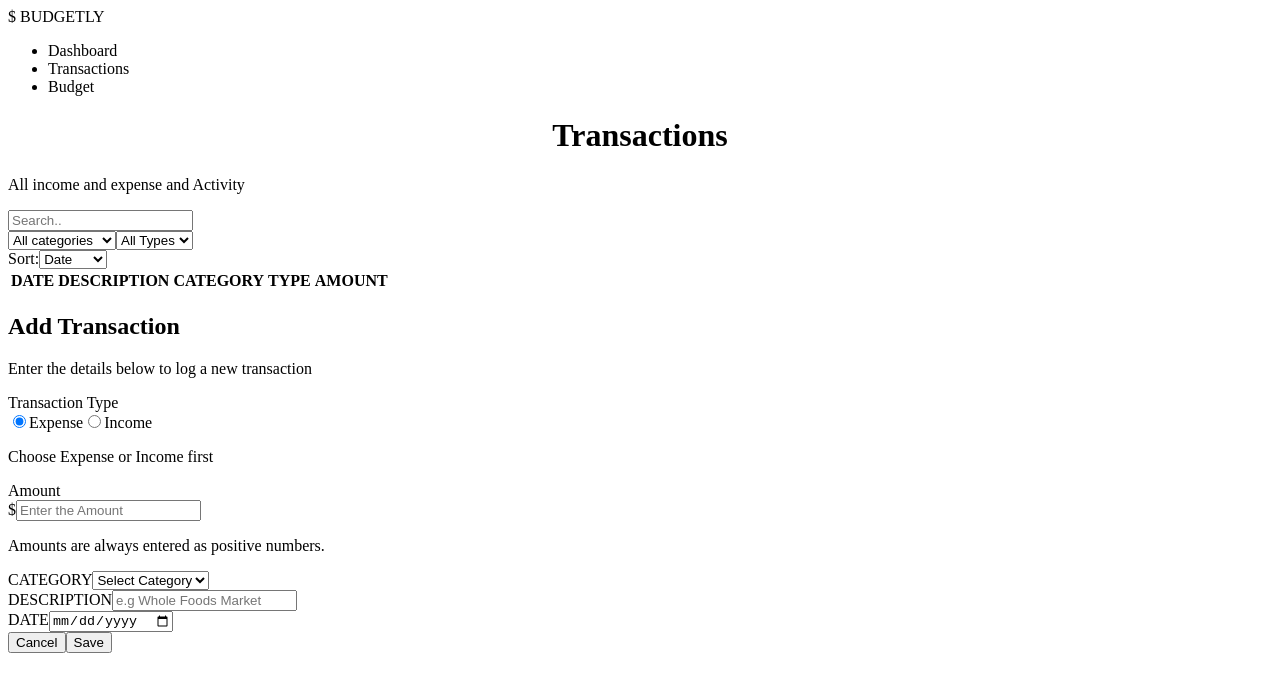
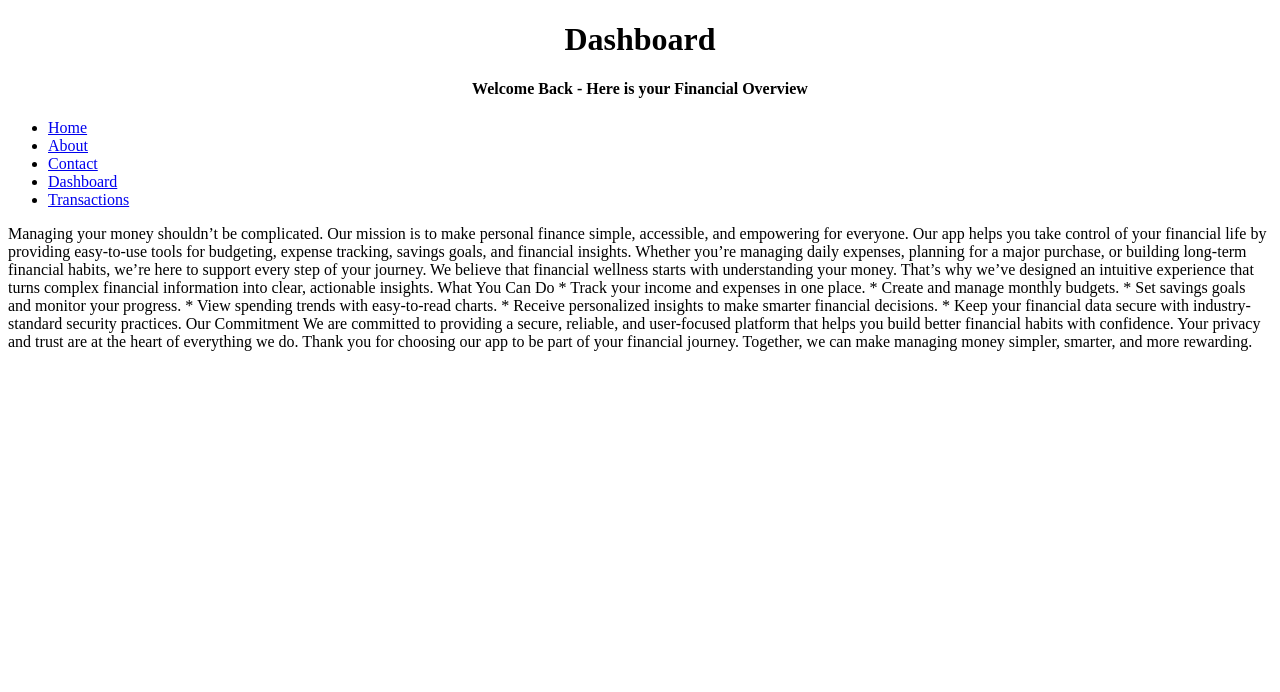
Before and after one commit to EbenAngeline/Unit1ProjectPersonalFinanceApp, a React (Vite) app in the folder Project1/: page /about in a window 1280 px wide. Shown: the top 692 px of the page. Built offline with nearby package versions, Linux system fonts and the light colour scheme.

Commit message:
Fixed Routing

```diff
--- a/Project1/src/App.jsx
+++ b/Project1/src/App.jsx
@@ -1,6 +1,11 @@
 import { useState } from "react";
+import { Routes, Route } from "react-router-dom";
 import "./App.css";
-import Sidebar from "./components/Transaction/Sidebar";
+import Header from "./components/Header";
+import HomePage from "./components/HomePage";
+import About from "./components/About";
+import Contact from "./components/Contact";
+import Dashboard from "./components/Dashboard/Dashboard";
 import Transactions from "./components/Transaction/Transactions";
 import AddTransaction from "./components/AddDeleteTransaction/AddTransaction";
 
@@ -16,13 +21,26 @@ function App() {
 
   return (
     <div>
-      <Sidebar />
+      <Header />
 
-      <Transactions transactions={transactions} />
-      <AddTransaction
-        transactions={transactions}
-        setTransactions={setTransactions}
-      />
+      <Routes>
+        <Route path="/" element={<HomePage />} />
+        <Route path="/about" element={<About />} />
+        <Route path="/contact" element={<Contact />} />
+        <Route path="/dashboard" element={<Dashboard />} />
+        <Route
+          path="/transactions"
+          element={
+            <>
+              <Transactions transactions={transactions} />
+              <AddTransaction
+                transactions={transactions}
+                setTransactions={setTransactions}
+              />
+            </>
+          }
+        />
+      </Routes>
     </div>
   );
 }
--- a/Project1/src/component/BudgetManagement.jsx
+++ b/Project1/src/component/BudgetManagement.jsx
@@ -1,5 +1,5 @@
 import React, { useState } from "react";
-import MockData from './MockData';
+import MockData from "./MockData";
 import categories from "./MockData";
 const BudgetCategory = ({ categoryName, limit, spent, remaining, status }) => {
   const isOverBudget = status === "OverBudget";
@@ -59,7 +59,7 @@ const BudgetManagement = () => {
   const totalSpent = 1540.15;
   const budgetPeriod = "Monthly";
   const overallProgress = (totalSpent / totalBudget) * 100;
-  const mock_categories = categories
+  const mock_categories = categories;
 
   return (
     <div className="budget">
--- /dev/null
+++ b/Project1/src/components/About.jsx
@@ -0,0 +1,43 @@
+import { Link } from "react-router-dom";
+function About() {
+  return (
+    <div>
+      <p>
+        Managing your money shouldn’t be complicated. Our mission is to make
+        personal finance simple, accessible, and empowering for everyone. Our
+        app helps you take control of your financial life by providing
+        easy-to-use tools for budgeting, expense tracking, savings goals, and
+        financial insights. Whether you’re managing daily expenses, planning for
+        a major purchase, or building long-term financial habits, we’re here to
+        support every step of your journey. We believe that financial wellness
+        starts with understanding your money. That’s why we’ve designed an
+        intuitive experience that turns complex financial information into
+        clear, actionable insights. What You Can Do * Track your income and
+        expenses in one place. * Create and manage monthly budgets. * Set
+        savings goals and monitor your progress. * View spending trends with
+        easy-to-read charts. * Receive personalized insights to make smarter
+        financial decisions. * Keep your financial data secure with
+        industry-standard security practices. Our Commitment We are committed to
+        providing a secure, reliable, and user-focused platform that helps you
+        build better financial habits with confidence. Your privacy and trust
+        are at the heart of everything we do. Thank you for choosing our app to
+        be part of your financial journey. Together, we can make managing money
+        simpler, smarter, and more rewarding.
+      </p>
+    </div>
+  );
+}
+export default About;
+
+/*function About(){
+    return(
+        <div>
+            <p>
+
+This personal finance project helps users manage their money by tracking income, expenses, budgets, and savings in one place. It provides an easy-to-use interface with insights and reports that help users understand their spending habits and make better financial decisions.
+ The goal of this project is to simplify personal finance management and encourage smarter budgeting and saving.</p>
+        </div>
+
+    );
+}
+export default About;*/
--- /dev/null
+++ b/Project1/src/components/Contact.jsx
@@ -0,0 +1,33 @@
+import { Link } from "react-router-dom";
+function Contact() {
+  return (
+    <div>
+      <p>
+        {" "}
+        Contact Us We’re here to help! If you have any questions, feedback, or
+        need assistance with our personal finance app, we’d love to hear from
+        you. Email support@yourfinanceapp.com Phone +1 (123) 456-7890 Business
+        Hours Monday – Friday: 9:00 AM – 6:00 PM Address 123 Finance Street New
+        York, NY 10001 United States Get in Touch Whether you have questions
+        about your account, need technical support, or want to share suggestions
+        for improving the app, our support team is ready to assist you. We aim
+        to respond to all inquiries as quickly as possible. Thank you for
+        choosing our app to help you manage your finances with confidence.
+      </p>
+    </div>
+  );
+}
+export default Contact;
+
+/*import { useLocation } from "react-router";
+
+function Contact(){
+    const location =useLocation();
+    return(
+        <div>
+            Username: {location.state?.username}
+        </div>
+    );
+
+}
+export default Contact;*/
--- a/Project1/src/components/Header.jsx
+++ b/Project1/src/components/Header.jsx
@@ -1,24 +1,29 @@
-import HomePage from "./HomePage";
+import { NavLink } from "react-router-dom";
+
 function Header() {
+  const links = [
+    { to: "/", label: "Home" },
+    { to: "/about", label: "About" },
+    { to: "/contact", label: "Contact" },
+    { to: "/dashboard", label: "Dashboard" },
+    { to: "/transactions", label: "Transactions" },
+  ];
+
   return (
     <header className="header">
-      <h1> DashBoard</h1>
+      <h1>Dashboard</h1>
       <h4>Welcome Back - Here is your Financial Overview</h4>
-      <navbar>
+      <nav>
         <ul>
-          <li>
-            <a href="/">Home</a>
-          </li>
-          <li>
-            {" "}
-            <a href="/HomePage">About</a>
-          </li>
-          <li>
-            {" "}
-            <a href="/contact">Contact</a>
-          </li>
+          {links.map((link) => (
+            <li key={link.to}>
+              <NavLink to={link.to} end={link.to === "/"}>
+                {link.label}
+              </NavLink>
+            </li>
+          ))}
         </ul>
-      </navbar>
+      </nav>
     </header>
   );
 }
--- a/Project1/src/components/Transaction/Sidebar.jsx
+++ /dev/null
@@ -1,23 +0,0 @@
-import React from "react";
-function Sidebar() {
-  return (
-    <div className="Sidebar">
-      <div className="logo">$ BUDGETLY</div>
-      <nav>
-        <ul>
-          <li>
-            <i className="alt"></i>Dashboard
-          </li>
-          <li className="active">
-            <i className="alt"></i>Transactions
-          </li>
-          <li>
-            {" "}
-            <i className="alt"></i>Budget
-          </li>
-        </ul>
-      </nav>
-    </div>
-  );
-}
-export default Sidebar;
--- a/Project1/src/main.jsx
+++ b/Project1/src/main.jsx
@@ -1,10 +1,13 @@
 import { StrictMode } from "react";
 import { createRoot } from "react-dom/client";
+import { BrowserRouter } from "react-router-dom";
 import "./index.css";
 import App from "./App.jsx";
 
 createRoot(document.getElementById("root")).render(
   <StrictMode>
-    <App />
+    <BrowserRouter>
+      <App />
+    </BrowserRouter>
   </StrictMode>,
 );
```
Also changed, not shown: Project1/src/App.css (+10 -8 lines), Project1/src/components/HomePage.jsx (+13 -10 lines), Project1/src/components/Dashboard/Dashboard.jsx (indentation only).
